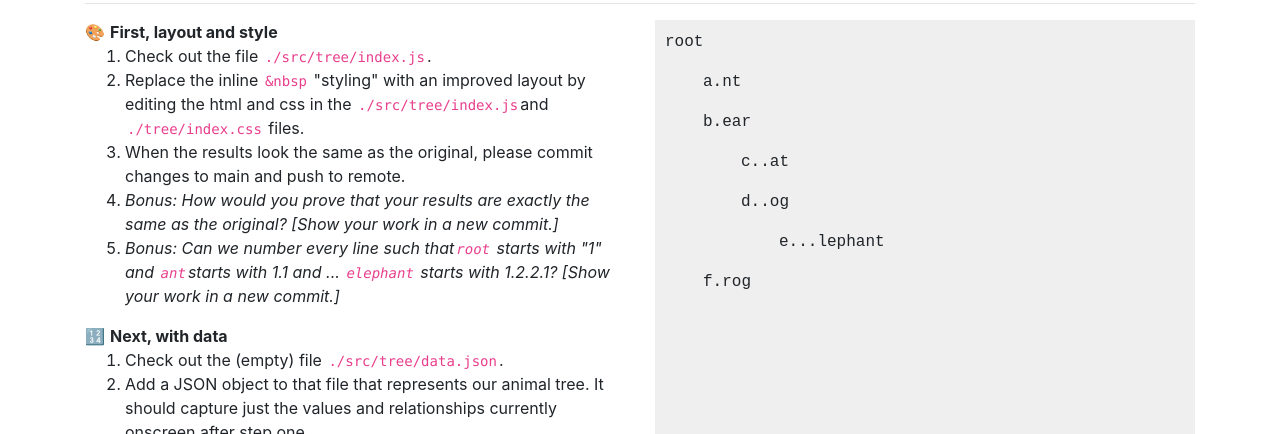
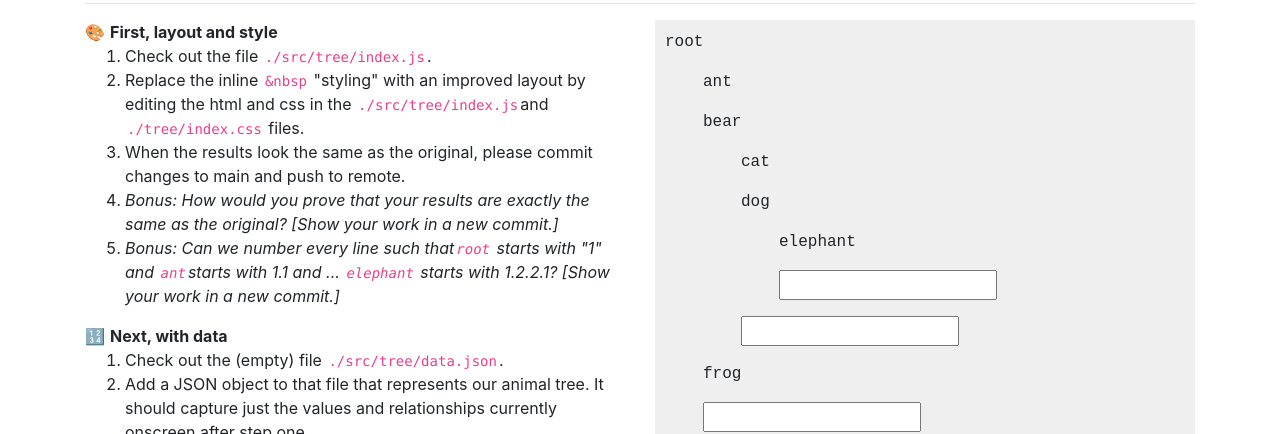
Before and after one commit to lx182/trees, a React (Create React App) app: page / in a window 1280 px wide. Shown: the part 518-952 px from the top of the page. Built offline with nearby package versions, Linux system fonts and the light colour scheme.

Commit message:
Interactions: added a text input below each level to add/remove items in the level

```diff
--- a/src/tree/TreeNode.js
+++ /dev/null
@@ -1,18 +0,0 @@
-import { addDots } from "./addDots.js";
-
-const TreeNode = ({ node, children, level = 0 }) => {
-  const nodeName = addDots(node, level);
-  return (
-    <>
-      {nodeName}
-      {children &&
-        children.map((node) => (
-          <div key={node.node} className="indent">
-            <TreeNode {...node} level={level + 1} />
-          </div>
-        ))}
-    </>
-  );
-};
-
-export default TreeNode;
--- a/src/tree/addDots.js
+++ /dev/null
@@ -1,3 +0,0 @@
-export const addDots = (str, numDots) => {
-    return str.substring(0, 1) + '.'.repeat(numDots) + str.substring(1, str.length);
-}
--- /dev/null
+++ b/src/tree/components/DeleteNode.js
@@ -0,0 +1,17 @@
+const DeleteNode = ({ node, children = [], setChildren = () => {} }) => {
+  const handleDeleteNode = () => {
+    //Creates a copy of the state
+    const newChildren = [...children];
+    //use filter to remove the node by its name
+    setChildren(newChildren.filter((n) => n.node !== node.node));
+  };
+  return (
+    !node?.children && (
+      <span className="delete-node" onClick={() => handleDeleteNode()}>
+        ❌
+      </span>
+    )
+  );
+};
+
+export default DeleteNode;
--- /dev/null
+++ b/src/tree/components/InputNode.js
@@ -0,0 +1,20 @@
+const InputNode = ({ children = [], setChildren = () => {} }) => {
+  const handleAddChild = (el) => {
+    if (el && el.key === "Enter" && el.target.value) {
+      //Creates a copy of the state
+      const newChildren = [...children];
+      newChildren.push({ node: el.target.value });
+      setChildren(newChildren);
+      el.target.value = "";
+    }
+  };
+  return (
+    children.length > 0 && (
+      <div className="indent">
+        <input type="text" onKeyDown={(el) => handleAddChild(el)} />
+      </div>
+    )
+  );
+};
+
+export default InputNode;
--- /dev/null
+++ b/src/tree/components/TreeNode.js
@@ -0,0 +1,29 @@
+import { useState } from "react";
+import InputNode from "./InputNode";
+import DeleteNode from "./DeleteNode";
+
+const TreeNode = ({ node, children = [] }) => {
+  const [childrenState, setChildrenState] = useState(children);
+  return (
+    <>
+      {node}
+      {childrenState && (
+        <>
+          {childrenState.map((node) => (
+            <div key={node.node} className="indent">
+              <TreeNode {...node} />
+              <DeleteNode
+                node={node}
+                children={childrenState}
+                setChildren={setChildrenState}
+              />
+            </div>
+          ))}
+          <InputNode children={childrenState} setChildren={setChildrenState} />
+        </>
+      )}
+    </>
+  );
+};
+
+export default TreeNode;
--- a/src/tree/index.css
+++ b/src/tree/index.css
@@ -9,3 +9,9 @@
   padding-inline-start: 38px;
   margin-top: 1em ;
 }
+
+.delete-node {
+  font-size: 10px;
+  margin-left: 1em;
+  cursor: pointer;
+}
```
Also changed, not shown: src/tree/index.js (+4 -4 lines).
